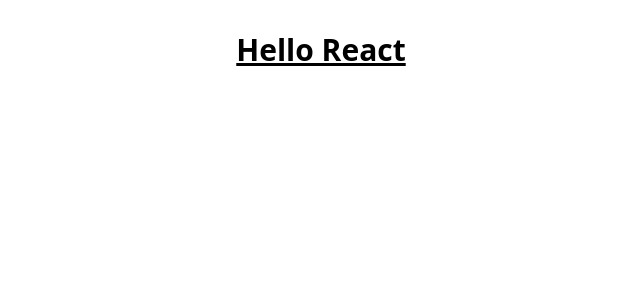
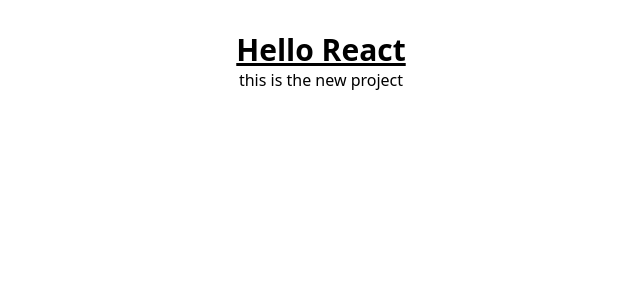
Before and after one commit to Everunity/vite-react, a React (Vite) app: page / in a window 1280 px wide. Shown: the top 300 px of the page, without its empty margins (319-959 px from the left). Built offline with nearby package versions, Linux system fonts and the light colour scheme.

Commit message:
Pushed with SSH key from Everunity account

```diff
--- a/src/App.jsx
+++ b/src/App.jsx
@@ -4,6 +4,7 @@
   return (
     <>
       <h1 className="text-3xl font-bold underline text-black">Hello React</h1>
+      <p>this is the new project </p>
     </>
   );
 }
```
